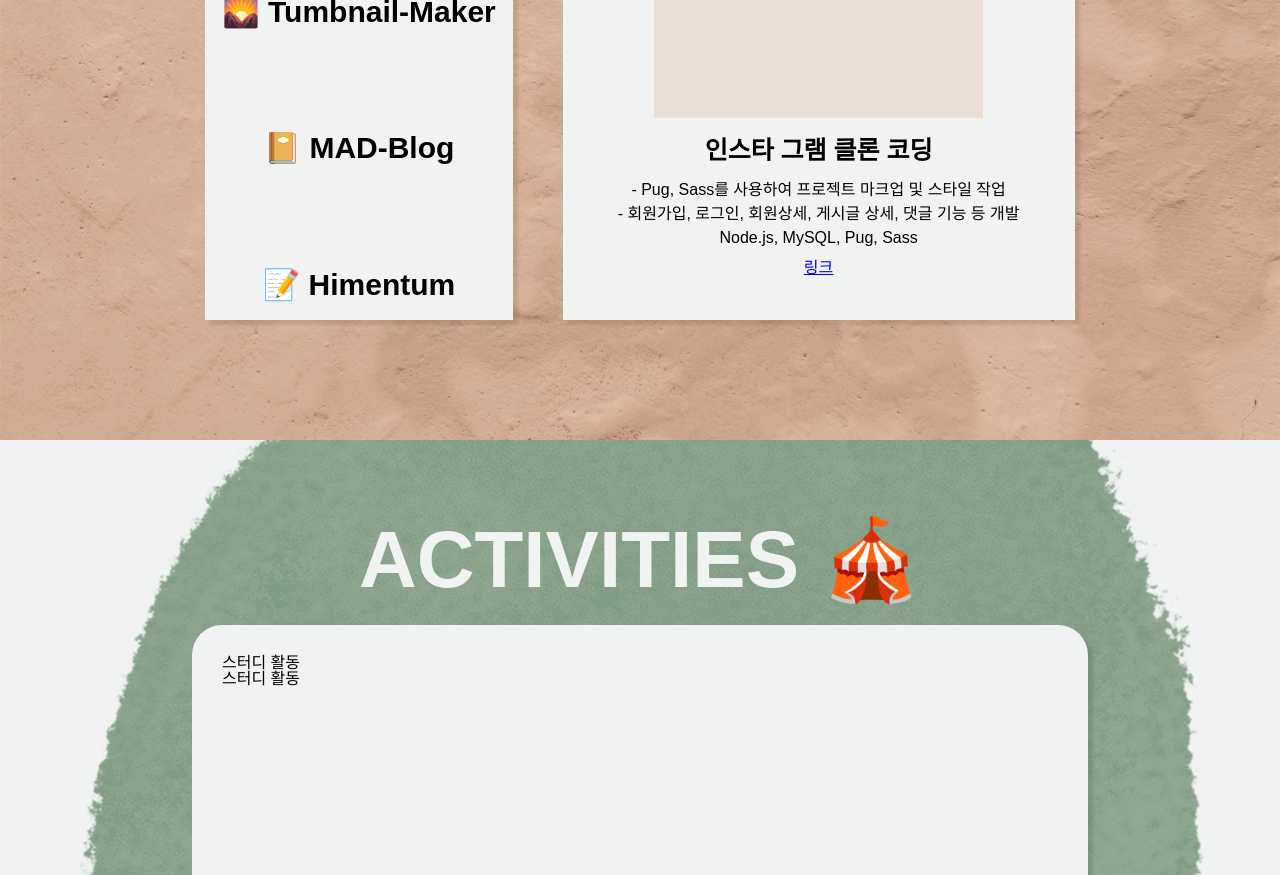
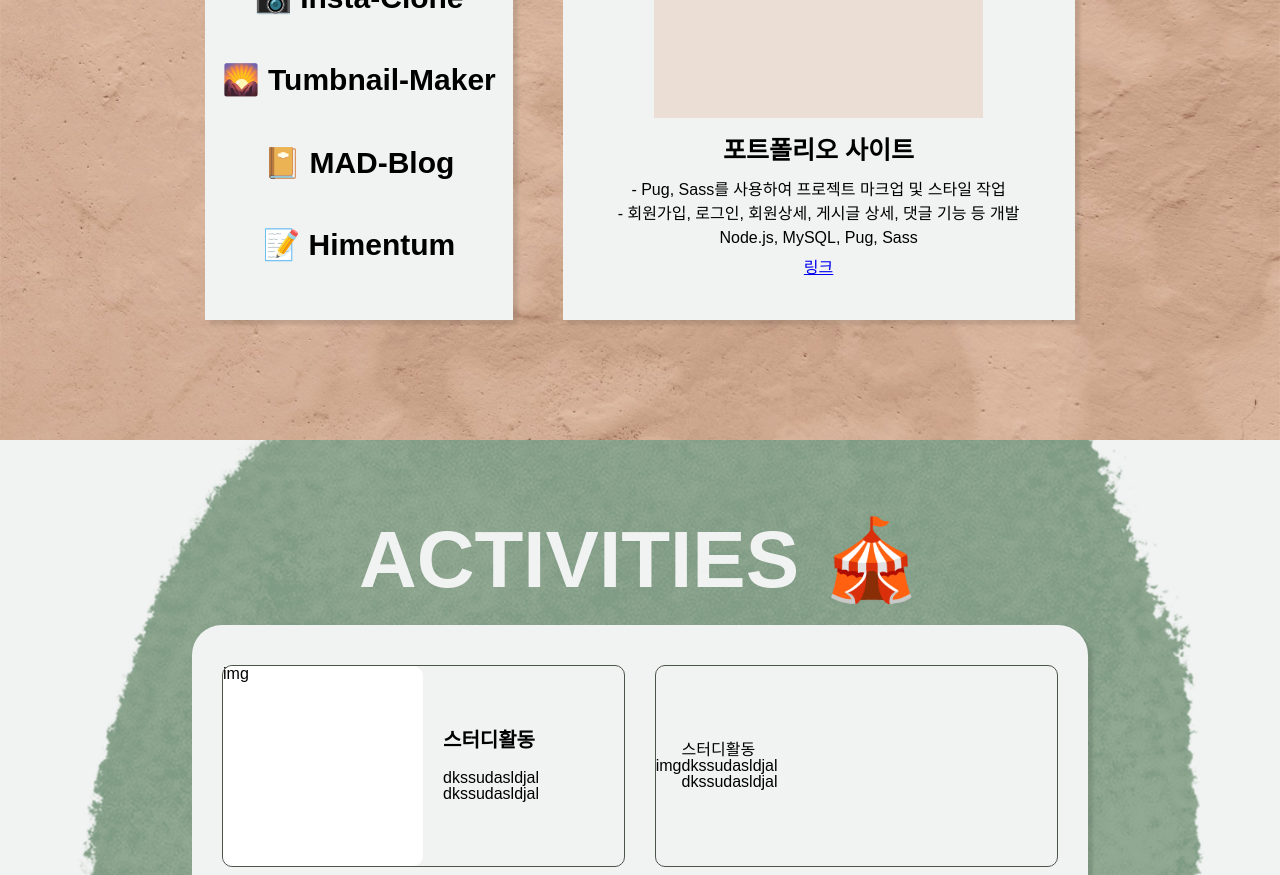
Before and after one commit to kimhaein/HI-haein, a Vue app: page / in a window 1280 px wide. Shown: the part 2760-3635 px from the top of the page. Built offline with nearby package versions, Linux system fonts and the light colour scheme.

Commit message:
코드 수정

```diff
--- a/src/views/Main.vue
+++ b/src/views/Main.vue
@@ -1,13 +1,11 @@
 <template>
   <div id="main">
     <div class="section whoamiBox">
-      <h1>
-        WHO AM I ?
-      </h1>
+      <h1>WHO AM I ?</h1>
       <h2>
-        I AM<br />
-        FRONT-END<br />
-        DEVELOPER 👩🏻‍💻<br />
+        I AM
+        <br />FRONT-END <br />DEVELOPER 👩🏻‍💻
+        <br />
       </h2>
       <div class="imgBox">
         <div></div>
@@ -27,30 +25,27 @@
           <h4>학력</h4>
           <p>
             - 고려대학교 세종캠퍼스 / 경영정보학과 / 2017.08 졸업
-            <br>- 동양미래대학교 / e-비즈니스학과 / 2015.02 졸업
+            <br />- 동양미래대학교 / e-비즈니스학과 / 2015.02 졸업
           </p>
         </div>
         <div>
           <h4>경력</h4>
-          <p>- SBCN / 프론트엔드 개발자 / 2017.07 ~ 2020.02 (2년 6개월)</p>
+          <p>- SBCN / 프론트엔드 개발자 / 2017.07 ~ 2020.02 (2년 7개월)</p>
         </div>
         <div>
           <h4>보유 기술</h4>
           <p>
             - 개발 언어 : JavaScript(ES6+), HTML5, CSS3, Sass
-            <br>- 프레임워크 / 라이브러리 : Express.js, React.js, React Native, Redux, Redux-Saga
-            <br>- DBMS : MySQL, MariaDB
-            <br>- 서버 : Node.js
-            <br>- 도구, DevOps : GitHub, Bitbucket, Jira, Confluence
-            <br>- 관심 기술 : Vue.js, TypeScript, Python / Jest, Jenkins / PWA
-            <br>
+            <br />- 프레임워크 / 라이브러리 : Express.js, React.js, React
+            Native, Redux, Redux-Saga <br />- DBMS : MySQL, MariaDB <br />- 서버
+            : Node.js <br />- 도구, DevOps : GitHub, Bitbucket, Jira, Confluence
+            <br />- 관심 기술 : Vue.js, TypeScript, Python / Jest, Jenkins / PWA
+            <br />
           </p>
         </div>
         <div>
           <h4>관심 기술</h4>
-          <p>
-            - Vue.js, TypeScript, Python / Jest, Jenkins / PWA
-          </p>
+          <p>- Vue.js, TypeScript, Python / Jest, Jenkins / PWA</p>
         </div>
       </div>
     </div>
@@ -60,13 +55,17 @@
       </div>
       <div class="careerList">
         <ul>
-          <li v-for="item in careerList"  v-bind:key="item.title" class="careerItem">
-            <h4>{{item.startDate}} - {{item.endDate}}</h4>
-            <div class="thumnail">{{item.thumnail}}</div>
-            <h5>{{item.title}} / {{item.company}}</h5>
+          <li
+            v-for="item in careerList"
+            v-bind:key="item.title"
+            class="careerItem"
+          >
+            <h4>{{ item.startDate }} - {{ item.endDate }}</h4>
+            <div class="thumnail">{{ item.thumnail }}</div>
+            <h5>{{ item.title }} / {{ item.company }}</h5>
             <p>
-              {{item.contents}}
-              <b>{{item.tech.join(', ')}}</b>
+              {{ item.contents }}
+              <b>{{ item.tech.join(", ") }}</b>
             </p>
             <a v-bind:href="item.link">링크</a>
           </li>
@@ -77,29 +76,82 @@
       <h2>SIDE PREJECT 🎉</h2>
       <div>
         <div class="projectBox">
-          <div v-for="(item, index) in projectList" :key="item.id"  v-on:click="check(index)" :class="{active: (index===activeProject)?true:false}" class="projectList" >
-            {{item.icon}} {{item.id}}
+          <div
+            v-for="(item, index) in projectList"
+            :key="item.id"
+            v-on:click="check(index)"
+            :class="{ active: index === activeProject ? true : false }"
+            class="projectList"
+          >
+            {{ item.icon }} {{ item.id }}
           </div>
         </div>
         <div class="projectDetailBox">
           <div class="thumnail"></div>
-          <h5>{{projectList[activeProject].title}}</h5>
+          <h5>{{ projectList[activeProject].title }}</h5>
           <p>
-            - Pug, Sass를 사용하여 프로젝트 마크업 및 스타일 작업<br>
-            - 회원가입, 로그인, 회원상세, 게시글 상세, 댓글 기능 등 개발<br>
+            - Pug, Sass를 사용하여 프로젝트 마크업 및 스타일 작업
+            <br />- 회원가입, 로그인, 회원상세, 게시글 상세, 댓글 기능 등 개발
+            <br />
             <b>Node.js, MySQL, Pug, Sass</b>
           </p>
           <a href="#">링크</a>
         </div>
       </div>
     </div>
-    <div class="section activities">
+    <div class="section activitiesBox">
       <div class="section">
         <h2>ACTIVITIES 🎪</h2>
         <div>
-          <ul>
-            <li>스터디 활동</li>
-            <li>스터디 활동</li>
+          <ul class="activityList">
+            <li class="activityItem">
+              <div class="tumbnail">img</div>
+              <div class="contents">
+                <h4>스터디활동</h4>
+                <p>dkssudasldjal</p>
+                <p>dkssudasldjal</p>
+              </div>
+            </li>
+            <li class="activityItem">
+              <div>img</div>
+              <div>
+                <h4>스터디활동</h4>
+                <p>dkssudasldjal</p>
+                <p>dkssudasldjal</p>
+              </div>
+            </li>
+            <li class="activityItem">
+              <div>img</div>
+              <div>
+                <h4>스터디활동</h4>
+                <p>dkssudasldjal</p>
+                <p>dkssudasldjal</p>
+              </div>
+            </li>
+            <li class="activityItem">
+              <div>img</div>
+              <div>
+                <h4>스터디활동</h4>
+                <p>dkssudasldjal</p>
+                <p>dkssudasldjal</p>
+              </div>
+            </li>
+            <li class="activityItem">
+              <div>img</div>
+              <div>
+                <h4>스터디활동</h4>
+                <p>dkssudasldjal</p>
+                <p>dkssudasldjal</p>
+              </div>
+            </li>
+            <li class="activityItem">
+              <div>img</div>
+              <div>
+                <h4>스터디활동</h4>
+                <p>dkssudasldjal</p>
+                <p>dkssudasldjal</p>
+              </div>
+            </li>
           </ul>
         </div>
       </div>
@@ -119,116 +171,125 @@
 
 <script>
 export default {
-  name: 'Main',
+  name: "Main",
   data() {
     return {
-      message: '안냥',
-      font: 'font-size : 60px; text-align:right;',
+      message: "안냥",
+      font: "font-size : 60px; text-align:right;",
       show: true,
       careerList: [
         {
-          startDate: '2010.09',
-          endDate: '2019.10',
-          company: 'SBCN',
-          thumnail: 'No image available 🙏🏻',
-          title: '투자의 달인',
-          contents: 'dsdssd',
-          tech: ['react-native', 'html'],
-          link: 'https://www.naver.com/',
+          startDate: "2010.09",
+          endDate: "2019.10",
+          company: "SBCN",
+          thumnail: "No image available 🙏🏻",
+          title: "투자의 달인",
+          contents: "dsdssd",
+          tech: ["react-native", "html"],
+          link: "https://www.naver.com/"
         },
         {
-          startDate: '2010.09',
-          endDate: '2019.10',
-          company: 'SBCN',
-          thumnail: '',
-          title: '투자의 달인2',
-          contents: 'dsdssd',
-          tech: ['react-native', 'html'],
-          link: 'https://www.naver.com/',
+          startDate: "2010.09",
+          endDate: "2019.10",
+          company: "SBCN",
+          thumnail: "",
+          title: "투자의 달인2",
+          contents: "dsdssd",
+          tech: ["react-native", "html"],
+          link: "https://www.naver.com/"
         },
         {
-          startDate: '2010.09',
-          endDate: '2019.10',
-          company: 'SBCN',
-          thumnail: '',
-          title: '투자의 달인2',
-          contents: 'dsdssd',
-          tech: ['react-native', 'html'],
-          link: 'https://www.naver.com/',
+          startDate: "2010.09",
+          endDate: "2019.10",
+          company: "SBCN",
+          thumnail: "",
+          title: "투자의 달인2",
+          contents: "dsdssd",
+          tech: ["react-native", "html"],
+          link: "https://www.naver.com/"
         },
         {
-          startDate: '2010.09',
-          endDate: '2019.10',
-          company: 'SBCN',
-          thumnail: '',
-          title: '투자의 달인2',
-          contents: 'dsdssd',
-          tech: ['react-native', 'html'],
-          link: 'https://www.naver.com/',
+          startDate: "2010.09",
+          endDate: "2019.10",
+          company: "SBCN",
+          thumnail: "",
+          title: "투자의 달인2",
+          contents: "dsdssd",
+          tech: ["react-native", "html"],
+          link: "https://www.naver.com/"
         },
         {
-          startDate: '2010.09',
-          endDate: '2019.10',
-          company: 'SBCN',
-          thumnail: '',
-          title: '투자의 달인2',
-          contents: 'dsdssd',
-          tech: ['react-native', 'html'],
-          link: 'https://www.naver.com/',
-        },
+          startDate: "2010.09",
+          endDate: "2019.10",
+          company: "SBCN",
+          thumnail: "",
+          title: "투자의 달인2",
+          contents: "dsdssd",
+          tech: ["react-native", "html"],
+          link: "https://www.naver.com/"
+        }
       ],
       activeProject: 0,
       projectList: [
         {
-          id: 'Insta-Clone',
-          thumnail: 'No image available 🙏🏻',
-          icon: '📷',
-          title: '인스타 그램 클론 코딩',
-          contents: 'dsdssd',
-          tech: ['react-native', 'html'],
-          link: 'https://www.naver.com/',
+          id: "HI-Haein",
+          thumnail: "No image available 🙏🏻",
+          icon: "📷",
+          title: "포트폴리오 사이트",
+          contents: "dsdssd",
+          tech: ["react.js", "html"],
+          link: "https://www.naver.com/"
         },
         {
-          id: 'Tumbnail-Maker',
-          thumnail: 'No image available 🙏🏻',
-          icon: '🌄',
-          title: '이미지 메이커',
-          contents: 'dsdssd',
-          tech: ['react-native', 'html'],
-          link: 'https://www.naver.com/',
+          id: "Insta-Clone",
+          thumnail: "No image available 🙏🏻",
+          icon: "📷",
+          title: "인스타 그램 클론 코딩",
+          contents: "dsdssd",
+          tech: ["react-native", "html"],
+          link: "https://www.naver.com/"
         },
         {
-          id: 'MAD-Blog',
-          thumnail: 'No image available 🙏🏻',
-          icon: '📔',
-          title: '블로그',
-          contents: 'dsdssd',
-          tech: ['react-native', 'html'],
-          link: 'https://www.naver.com/',
+          id: "Tumbnail-Maker",
+          thumnail: "No image available 🙏🏻",
+          icon: "🌄",
+          title: "이미지 메이커",
+          contents: "dsdssd",
+          tech: ["react-native", "html"],
+          link: "https://www.naver.com/"
         },
         {
-          id: 'Himentum',
-          thumnail: 'No image available 🙏🏻',
-          icon: '📝',
-          title: '모멘텀 클론 코딩',
-          contents: 'dsdssd',
-          tech: ['react-native', 'html'],
-          link: 'https://www.naver.com/',
+          id: "MAD-Blog",
+          thumnail: "No image available 🙏🏻",
+          icon: "📔",
+          title: "블로그",
+          contents: "dsdssd",
+          tech: ["react-native", "html"],
+          link: "https://www.naver.com/"
         },
-      ],
+        {
+          id: "Himentum",
+          thumnail: "No image available 🙏🏻",
+          icon: "📝",
+          title: "모멘텀 클론 코딩",
+          contents: "dsdssd",
+          tech: ["react-native", "html"],
+          link: "https://www.naver.com/"
+        }
+      ]
     };
   },
   methods: {
     check(target) {
       this.activeProject = target;
-    },
-  },
+    }
+  }
 };
 </script>
 
 <!-- Add "scoped" attribute to limit CSS to this component only -->
 <style scoped lang="scss">
-@import '../assets/styles/theme.scss';
+@import "../assets/styles/theme.scss";
 @import "../assets/styles/main.scss";
 
 .section {
@@ -243,15 +304,15 @@ export default {
     @include positionVcenter(533px);
     @include title01();
     position: absolute;
-    margin-top:90px;
+    margin-top: 90px;
   }
   h2 {
     @include positionVcenter(676px);
     @include positionHcenter(330px);
     @include title01();
     position: fixed;
-    padding-top:40px;
-    line-height:1.1em
+    padding-top: 40px;
+    line-height: 1.1em;
   }
   div {
     width: 50%;
@@ -281,7 +342,7 @@ export default {
   .photo {
     width: 300px;
     height: 340px;
-    background-image: url('/static/imgs/hi03.png');
+    background-image: url("/static/imgs/hi03.png");
     background-size: cover;
     background-position: center;
   }
@@ -300,7 +361,7 @@ export default {
       font-weight: bold;
     }
     h4 {
-      margin:15px 0 10px;
+      margin: 15px 0 10px;
       font-size: 20px;
       font-weight: bold;
     }
@@ -321,20 +382,20 @@ export default {
     width: 450px;
     height: 70%;
     background: $colorSub02;
-    margin-left:5%;
+    margin-left: 5%;
     box-shadow: 10px 10px 3px $colorShadow;
     h2 {
       font-size: 60px;
       font-weight: bold;
       text-align: center;
-      color: $colorBg
+      color: $colorBg;
     }
   }
   .careerList {
     align-self: center;
     overflow: scroll;
     height: 70%;
-    padding-left:50px;
+    padding-left: 50px;
     ul {
       width: 200%;
       padding: 0px 10px;
@@ -398,35 +459,35 @@ export default {
       height: 80%;
       background: $colorBg;
       margin-right: 50px;
-      padding: 20px 0;
+      padding: 60px 0;
       box-shadow: 5px 5px 3px $colorShadow;
       box-sizing: border-box;
       .projectList {
         position: relative;
         font-size: 30px;
-        font-weight:bold;
+        font-weight: bold;
         cursor: pointer;
         z-index: 1;
         &:before {
-          content: '';
+          content: "";
           display: block;
           position: absolute;
-          bottom:0;
-          left:0;
+          bottom: 0;
+          left: 0;
           width: 0px;
-          height:10px;
+          height: 10px;
           background: $colorMain;
           z-index: -1;
           transition: all 200ms ease-out;
         }
         &:hover {
-          color:$colorSub02;
+          color: $colorSub02;
           &:before {
             width: 100%;
           }
         }
         &.active {
-          color:$colorSub02;
+          color: $colorSub02;
           &:before {
             width: 100%;
           }
@@ -437,7 +498,7 @@ export default {
       text-align: center;
       width: 50%;
       height: 80%;
-      padding:50px;
+      padding: 50px;
       background: $colorBg;
       box-shadow: 5px 5px 3px $colorShadow;
       box-sizing: border-box;
@@ -450,7 +511,7 @@ export default {
       h5 {
         font-size: 25px;
         font-weight: bold;
-        margin:20px 0 15px;
+        margin: 20px 0 15px;
       }
       p {
         line-height: 1.5em;
@@ -460,12 +521,12 @@ export default {
   }
 }
 
-.activities {
+.activitiesBox {
   @include flexAllCenter();
   > div {
     @include flexAlignCenter();
     flex-direction: column;
-    background-image:url('/static/imgs/point01.png');
+    background-image: url("/static/imgs/point01.png");
     background-size: 110%;
     background-position: center;
     background-repeat: no-repeat;
@@ -474,28 +535,60 @@ export default {
       font-size: 80px;
       font-weight: bold;
       text-align: center;
-      color:$colorBg;
+      color: $colorBg;
     }
     > div {
+      overflow: scroll;
       width: 70%;
       height: 65%;
-      padding: 30px;
-      box-sizing: border-box;;
+      padding: 20px 30px;
+      box-sizing: border-box;
       box-shadow: 5px 5px 3px $colorShadow;
       border-radius: 30px;
       background: $colorBg;
     }
+
+    .activityList {
+      display: flex;
+      flex-wrap: wrap;
+      justify-content: space-between;
+      .activityItem {
+        @include flexAlignCenter();
+        position: relative;
+        width: 48%;
+        height: 200px;
+        margin: 20px 0;
+        border: 1px solid $colorPoint;
+        border-radius: 10px;
+        &:hover {
+          &::after {
+            content: "";
+            position: absolute;
+            top: 0;
+            left: 0;
+            width: 100%;
+            height: 100%;
+            border-radius: 10px;
+            background: $colorBg;
           }
-  // &::before {
-  //   content: '';
-  //   position: absolute;
-  //   display: block;
-  //   width: 100%;
-  //   height: 90%;
-  //   background: $colorBg;
-  //   z-index: 0;
-  // }
-
+        }
+        .tumbnail {
+          width: 200px;
+          height: 200px;
+          border-radius: 10px;
+          background-color: white;
+        }
+        .contents {
+          padding: 20px;
+          h4 {
+            margin-bottom: 20px;
+            font-weight: bold;
+            font-size: 20px;
+          }
+        }
+      }
+    }
+  }
 }
 
 .contactBox {
```
Also changed, not shown: src/components/common/MainHeader.vue (+10 -11 lines). Lines whose indentation alone changed are shown as unchanged.
